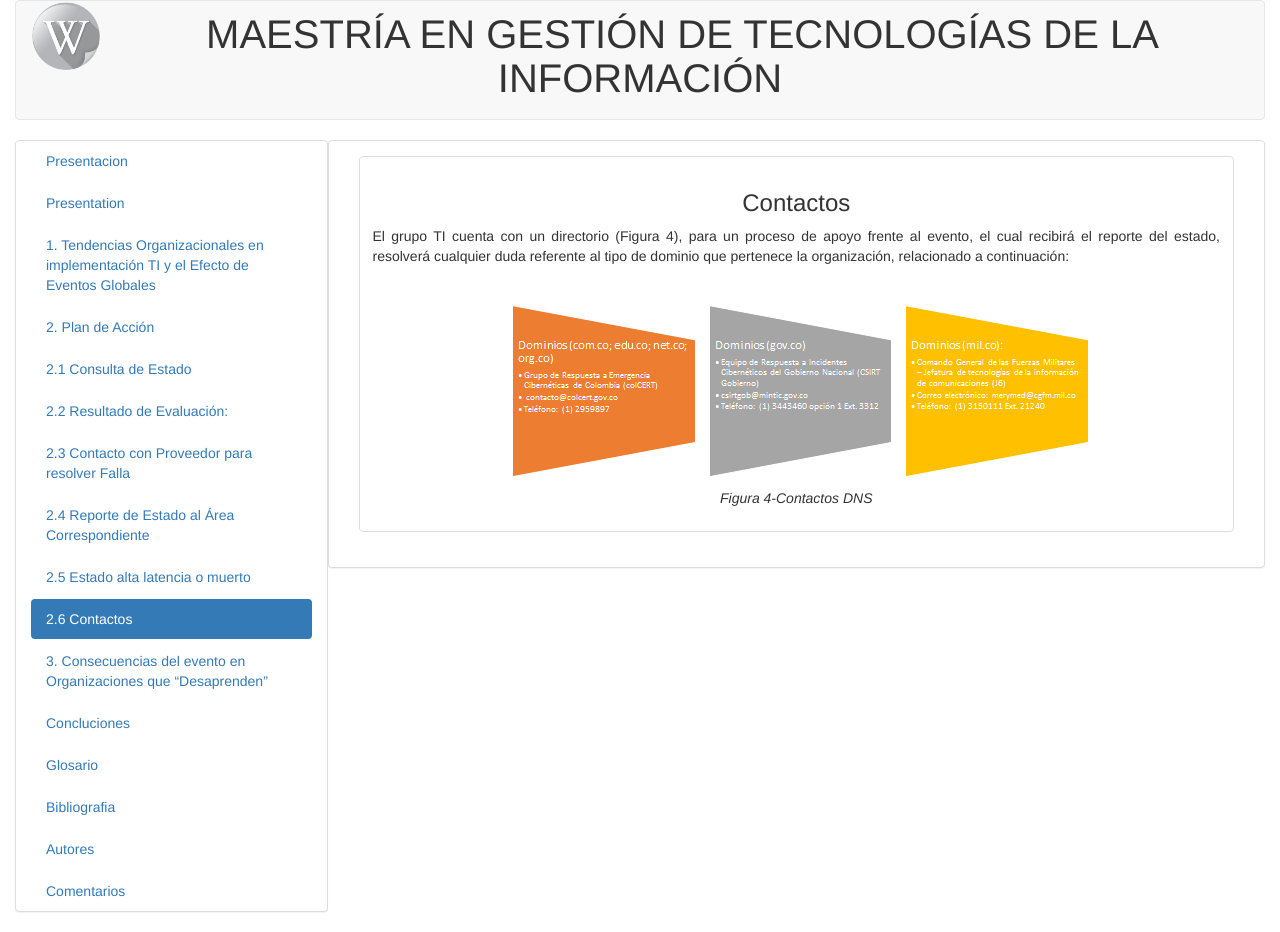
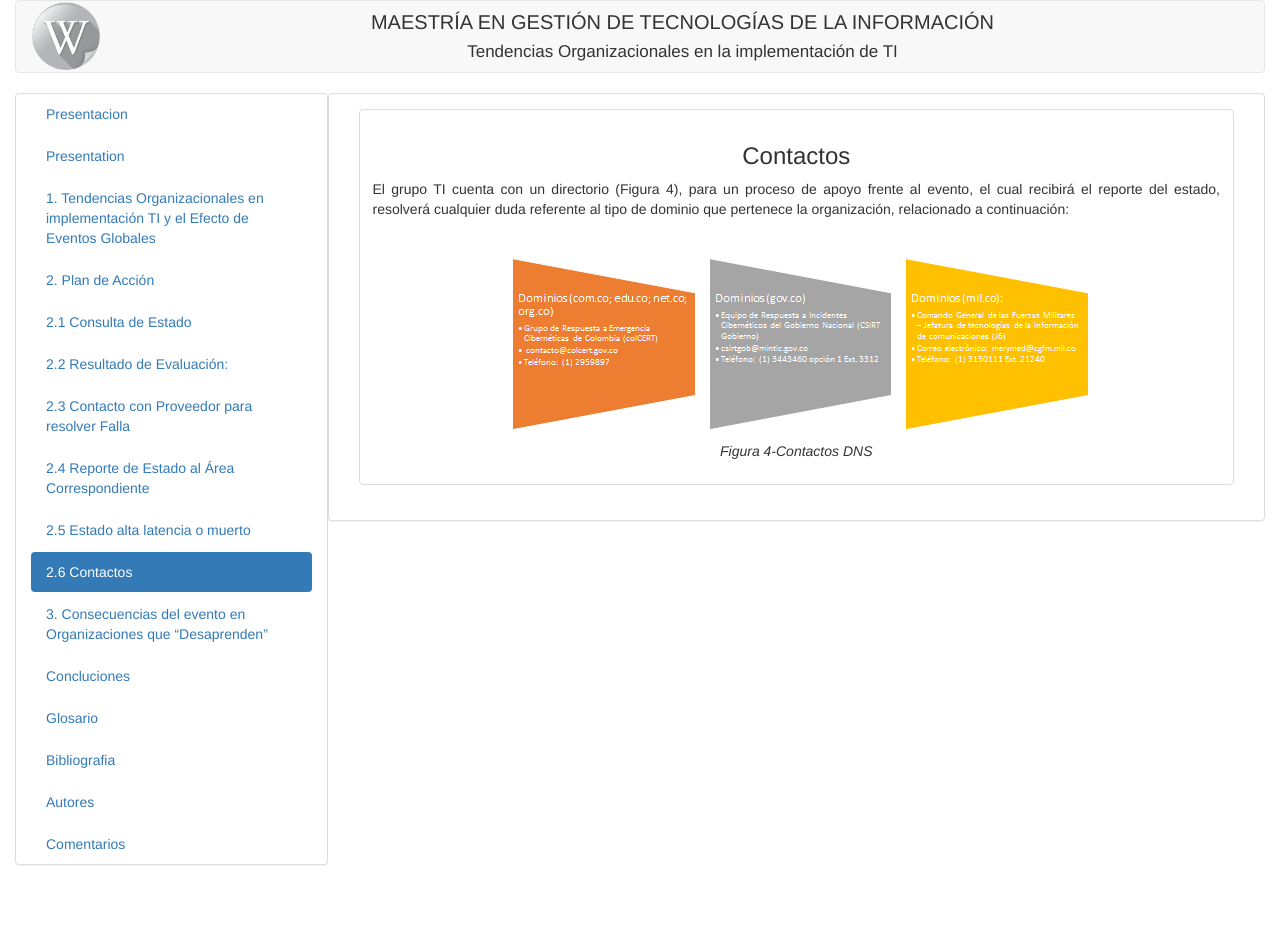
Before and after one commit to usuario2019/tendencias_y_eventos_de_TI, a plain HTML site: page contactos.html in a window 1280 px wide. After the commit the page ends 885 px from the top, so only its background shows below. Drawn offline with Linux system fonts and the light colour scheme.

Commit message:
Update contactos.html

```diff
--- a/contactos.html
+++ b/contactos.html
@@ -14,7 +14,8 @@
 			      <a class="navbar-brand" href="#">
 			        <img alt="Brand" src="media/w.png" style="width: 70px; height: 70px; position: relative; display: inline-block; top: -15px;"></a>
 			    </div>
-			    <h3 style="position: relative; top: -9px; font-size: 40px;" align="center">MAESTRÍA EN GESTIÓN DE TECNOLOGÍAS DE LA INFORMACIÓN</h3>
+			    <h4 style="position: relative; top: 0px; font-size: 20px;" align="center">MAESTRÍA EN GESTIÓN DE TECNOLOGÍAS DE LA INFORMACIÓN</h4>
+			     <h4 style="position: relative; top: 0px; font-size: 17px;" align="center">Tendencias Organizacionales en la implementación de TI</h4>
 			  </div>
 			</nav>
 		</div>
```
